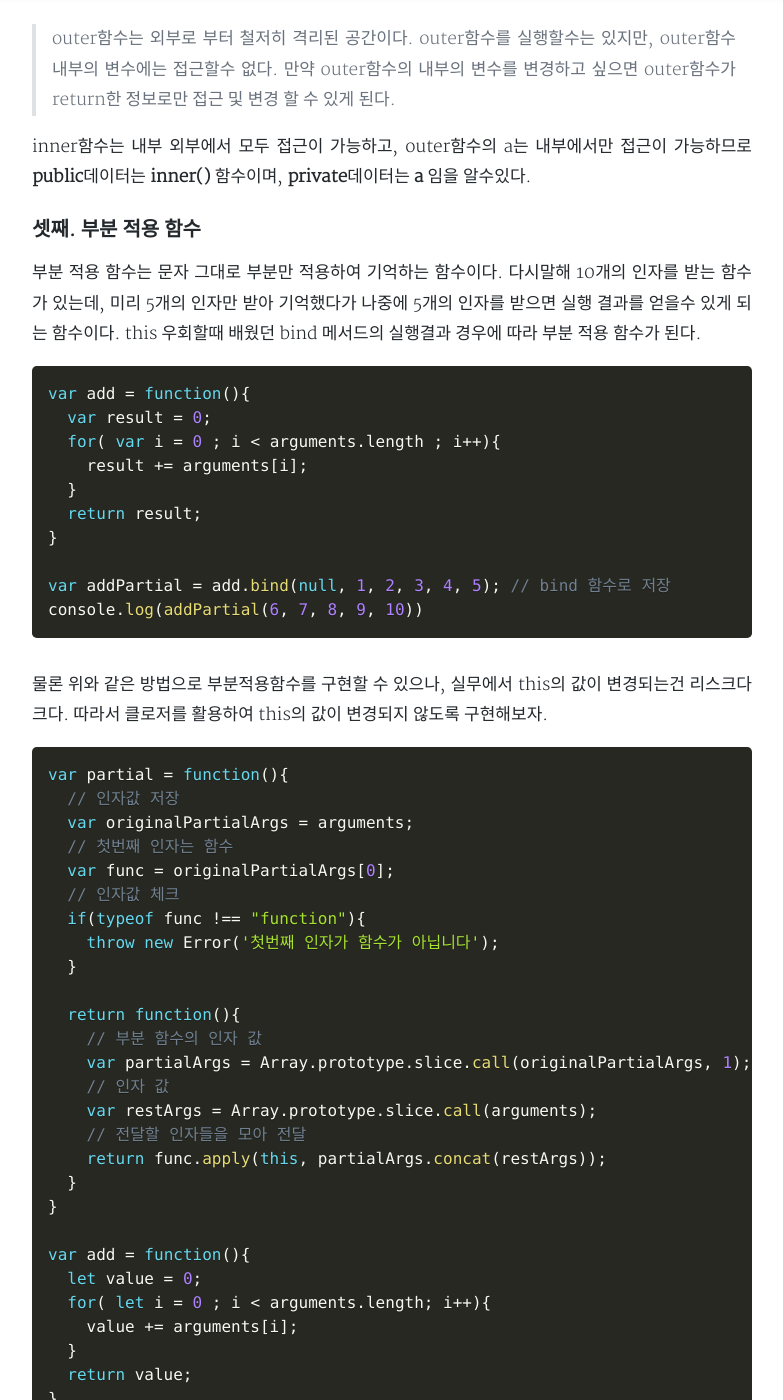
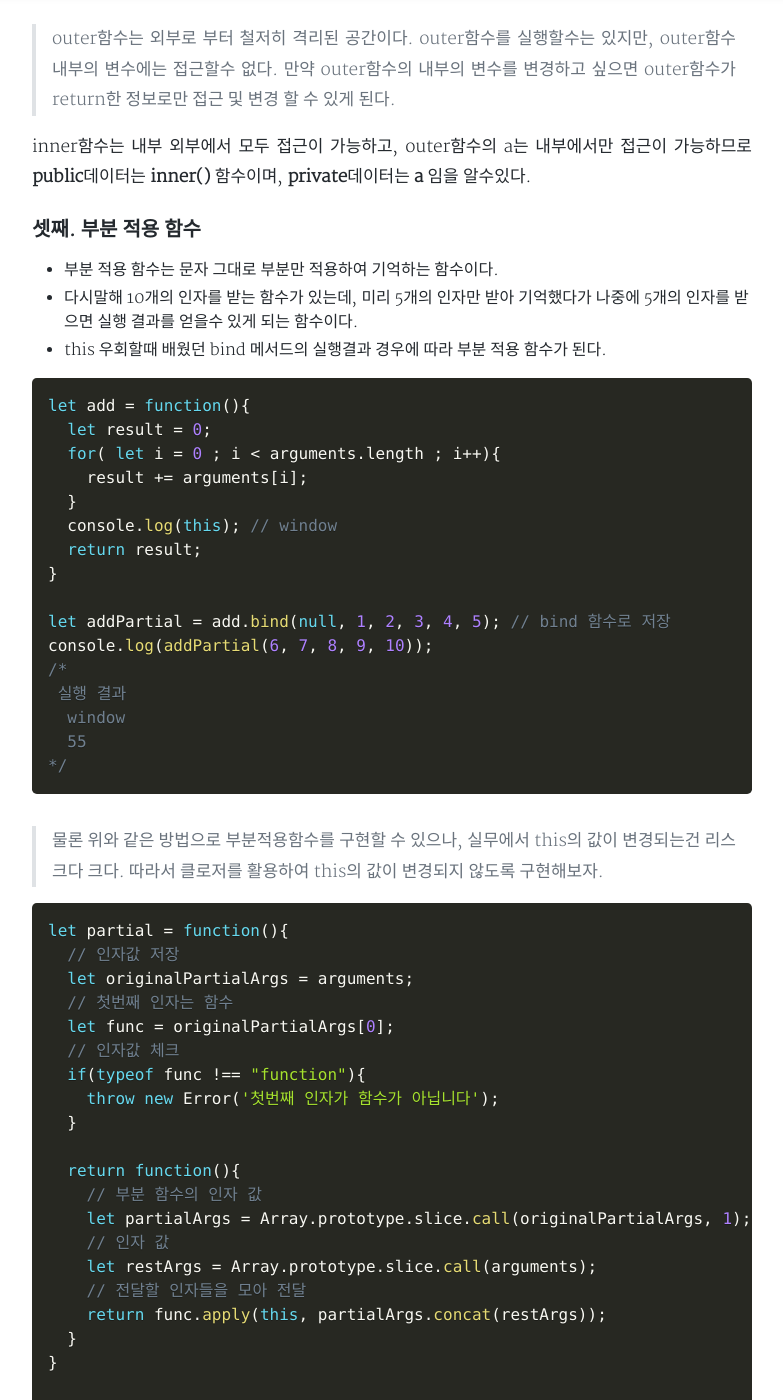
Before and after one commit to ckdtjs505/jsCoreStudy.github.io, a Jekyll site: the page built from _posts/2020-05-06-[Core JS]Closure.md, in a window 1280 px wide and 1400 px high, scrolled down 8091 px. Shown: the whole window, without its empty margins (248-1031 px from the left). Built offline with Jekyll 4.4.1, drawn with Linux system fonts in a browser that asks for light colours; nearby versions of some CDN libraries; comment, search, counter and statistics services are not loaded; a style sheet for code colours, icons or effects is not loaded.

Commit message:
Feat: 부분적용 함수 수정

````diff
--- a/_posts/2020-05-06-[Core JS]Closure.md
+++ b/_posts/2020-05-06-[Core JS]Closure.md
@@ -294,29 +294,36 @@ outer2();
 inner함수는 내부 외부에서 모두 접근이 가능하고, outer함수의 a는 내부에서만 접근이 가능하므로 **public**데이터는 **inner()** 함수이며, **private**데이터는 **a** 임을 알수있다.
 
 ### 셋째. 부분 적용 함수
-부분 적용 함수는 문자 그대로 부분만 적용하여 기억하는 함수이다.
-다시말해 10개의 인자를 받는 함수가 있는데, 미리 5개의 인자만 받아 기억했다가 나중에 5개의 인자를 받으면 실행 결과를 얻을수 있게 되는 함수이다. this 우회할때 배웠던 bind 메서드의 실행결과 경우에 따라 부분 적용 함수가 된다.
+* 부분 적용 함수는 문자 그대로 부분만 적용하여 기억하는 함수이다.
+* 다시말해 10개의 인자를 받는 함수가 있는데, 미리 5개의 인자만 받아 기억했다가 나중에 5개의 인자를 받으면 실행 결과를 얻을수 있게 되는 함수이다.
+* this 우회할때 배웠던 bind 메서드의 실행결과 경우에 따라 부분 적용 함수가 된다.
 
 ```js
-var add = function(){
-  var result = 0;
-  for( var i = 0 ; i < arguments.length ; i++){
+let add = function(){
+  let result = 0;
+  for( let i = 0 ; i < arguments.length ; i++){
     result += arguments[i];
   }
+  console.log(this); // window
   return result;
 }
 
-var addPartial = add.bind(null, 1, 2, 3, 4, 5); // bind 함수로 저장
-console.log(addPartial(6, 7, 8, 9, 10))
+let addPartial = add.bind(null, 1, 2, 3, 4, 5); // bind 함수로 저장
+console.log(addPartial(6, 7, 8, 9, 10));
+/*
+ 실행 결과
+  window
+  55
+*/
 ```
-물론 위와 같은 방법으로 부분적용함수를 구현할 수 있으나, 실무에서 this의 값이 변경되는건 리스크다 크다. 따라서 클로저를 활용하여 this의 값이 변경되지 않도록 구현해보자.
+> 물론 위와 같은 방법으로 부분적용함수를 구현할 수 있으나, 실무에서 this의 값이 변경되는건 리스크다 크다. 따라서 클로저를 활용하여 this의 값이 변경되지 않도록 구현해보자.
 
 ```js
-var partial = function(){
+let partial = function(){
   // 인자값 저장
-  var originalPartialArgs = arguments;
+  let originalPartialArgs = arguments;
   // 첫번째 인자는 함수
-  var func = originalPartialArgs[0];
+  let func = originalPartialArgs[0];
   // 인자값 체크
   if(typeof func !== "function"){
     throw new Error('첫번째 인자가 함수가 아닙니다');
@@ -324,15 +331,15 @@ var partial = function(){
 
   return function(){
     // 부분 함수의 인자 값
-    var partialArgs = Array.prototype.slice.call(originalPartialArgs, 1);
+    let partialArgs = Array.prototype.slice.call(originalPartialArgs, 1);
     // 인자 값
-    var restArgs = Array.prototype.slice.call(arguments);
+    let restArgs = Array.prototype.slice.call(arguments);
     // 전달할 인자들을 모아 전달
     return func.apply(this, partialArgs.concat(restArgs));
   }
 }
 
-var add = function(){
+let add = function(){
   let value = 0;
   for( let i = 0 ; i < arguments.length; i++){
     value += arguments[i];
@@ -340,7 +347,7 @@ var add = function(){
   return value;
 }
 
-var addPartial = partial(add, 1,2,3);
+let addPartial = partial(add, 1,2,3);
 console.log(addPartial(4,5));
 ```
 
````
